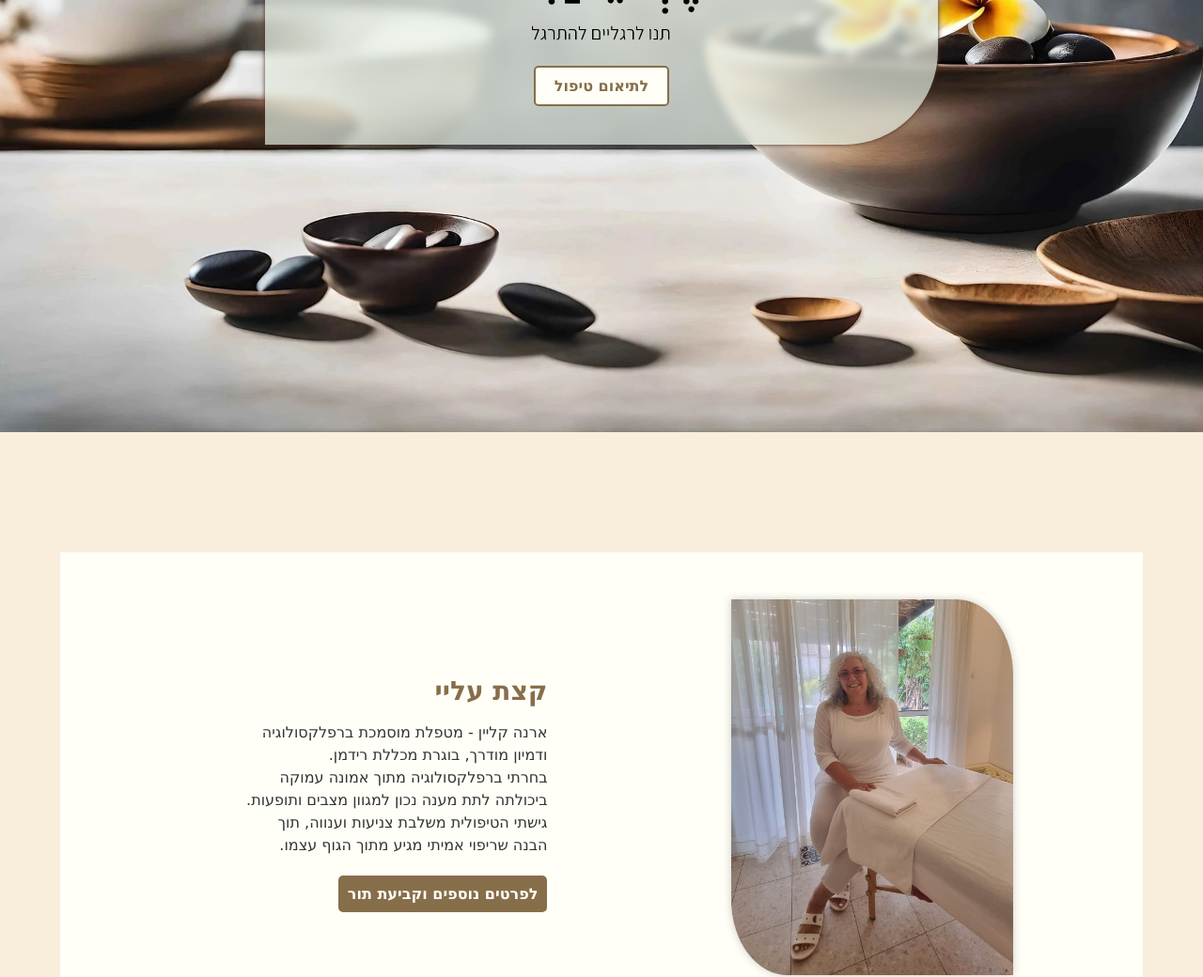
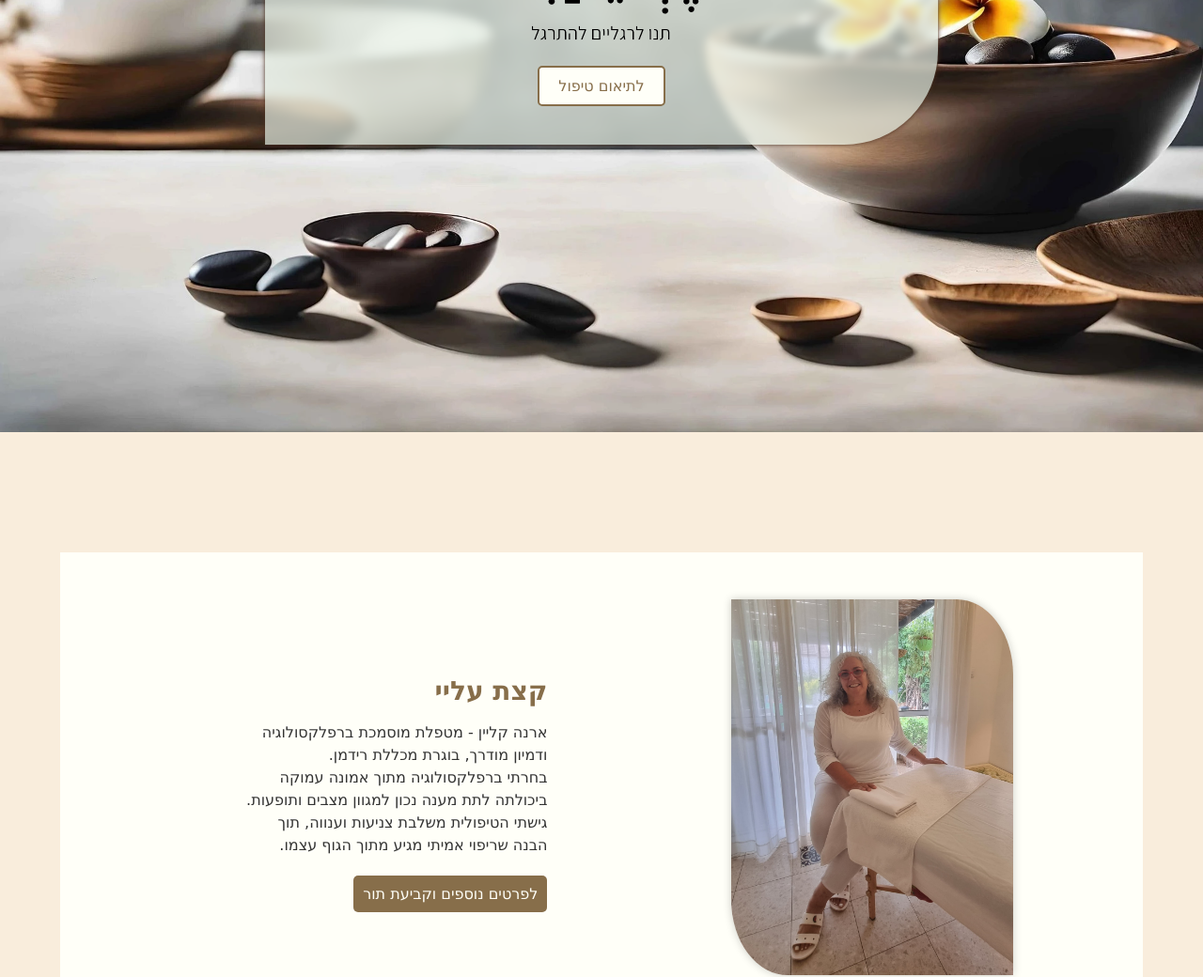
Before and after one commit to gefenbar/orna-reflexology, a React (Create React App) app: page / in a window 1280 px wide. Shown: the part 340-1380 px from the top of the page at 94% size. Built offline with nearby package versions, Linux system fonts and the light colour scheme.

Commit message:
font-weights change

```diff
--- a/src/App.css
+++ b/src/App.css
@@ -451,13 +451,13 @@ section {
   z-index: 1; /* Ensure the content is on top of the background image */
   backdrop-filter: blur(5px); /* Add a blur effect to the background */
 }
-
+/*
 .hero-section h1 {
   font-size: 2.5rem;
   font-weight: bold;
   color: #876e4a;
   text-shadow: 2px 2px 0 #333, 2px 2px 0 #333, 2px 2px 0 #333, 2px 2px 0 #333;
-}
+} */
 
 .hero-section p {
   font-size: 1.5rem;
@@ -472,7 +472,7 @@ section {
   border-radius: 0.3125rem;
   cursor: pointer;
   transition: transform 0.3s ease, box-shadow 0.3s ease;
-  font-weight: 600;
+  /* font-weight: 600; */
 }
 .hero-section button a {
   color: #876e4a;
@@ -528,7 +528,7 @@ section {
 
 .about-text-container .contact-link {
   font-size: 16px;
-  font-weight: bold;
+  /* font-weight: bold; */
   color: #FFFFF8;
   background-color: #876e4a;
   text-decoration: none;
```
